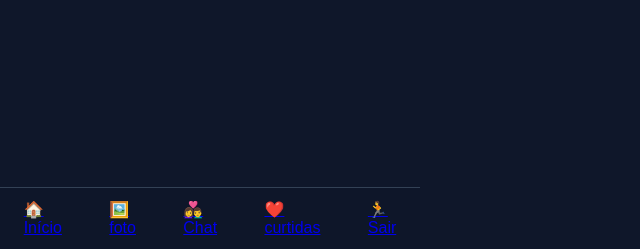
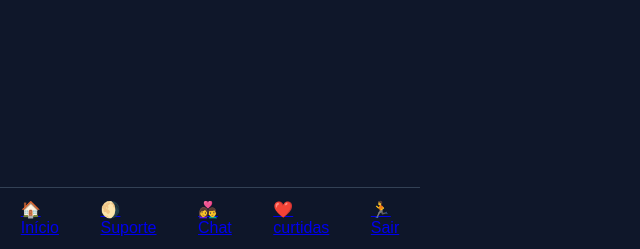
Before and after one commit to ODespertardoAmor/despertardoamor, a Flask app: page / in a window 1280 px wide. Shown: the part 551-800 px from the top of the page, without its empty margins (0-640 px from the left). Run offline with Flask 3, Linux system fonts and the light colour scheme; the visitor is signed in with stand-in values (Sample User, id 1); data comes from the database, SQL or seed files in the repository; data that the repository does not hold is empty.

Commit message:
Update home.html

```diff
--- a/templates/home.html
+++ b/templates/home.html
@@ -534,7 +534,7 @@
 <!-- MENU INFERIOR -->
 <div class="menu">
     <a href="/"><div>🏠<br>Início</div></a>
-    <a href="/matches"><div>🖼️<br>foto</div></a>
+    <a href="/luna"><div>🌖<br>Suporte</div></a>
     <a href="/matches"><div>👩‍❤️‍👨<br>Chat</div></a>
     <a href="/matches"><div>❤️<br>curtidas</div></a>
     <a href="/logout"><div>🏃<br>Sair</div></a>
```
